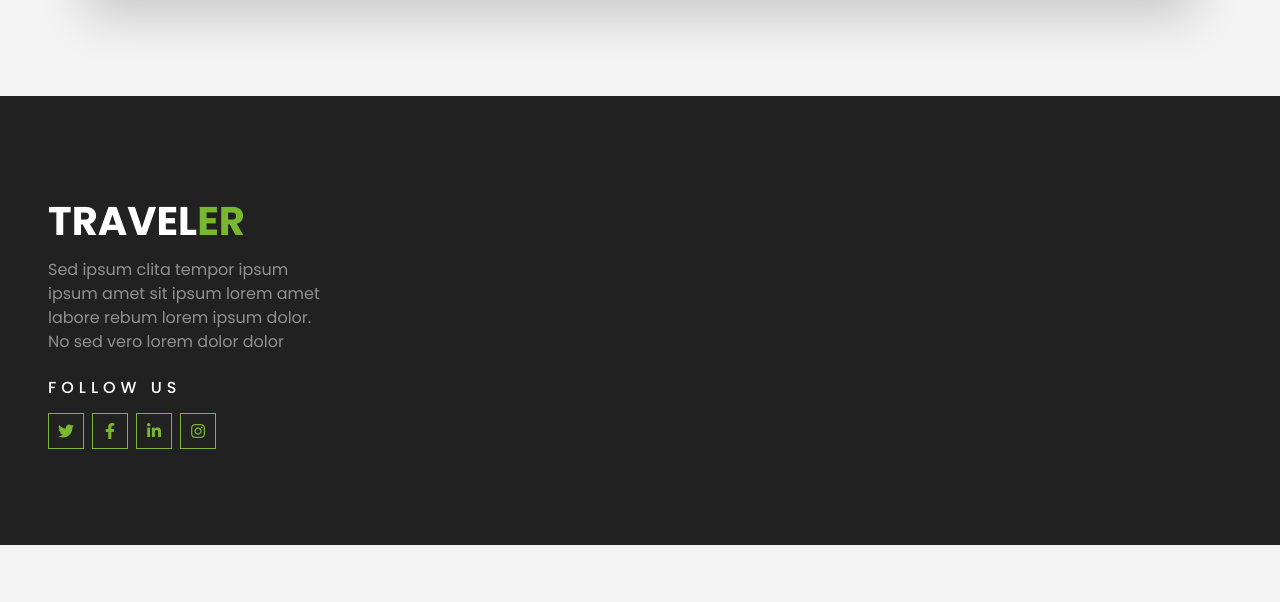
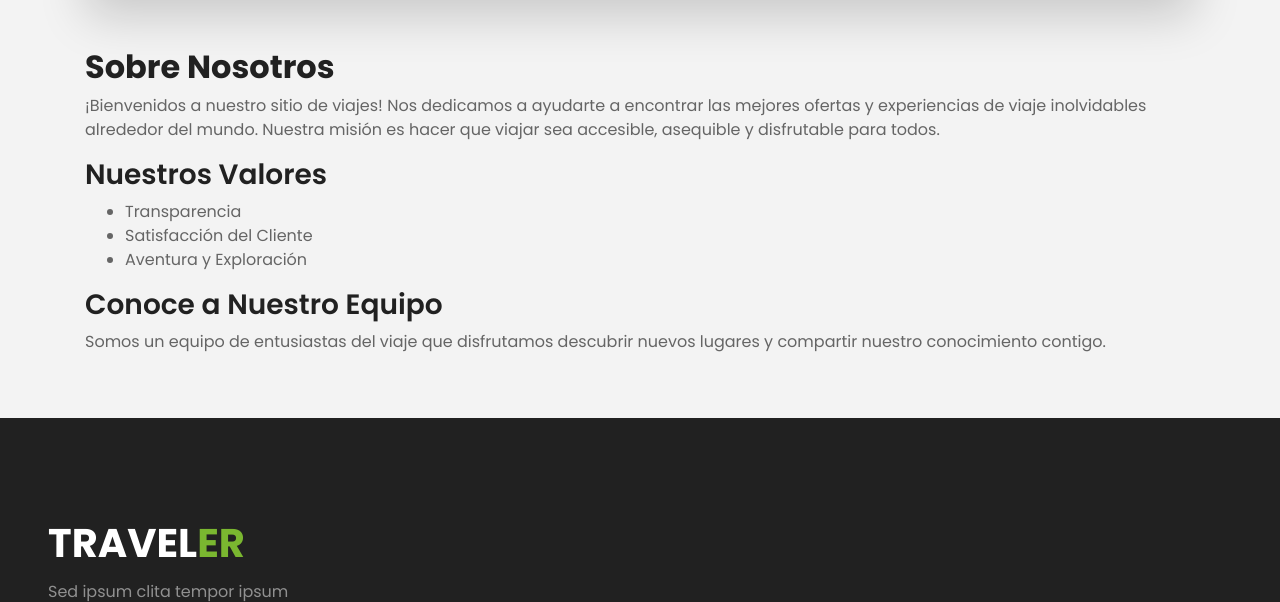
Before and after one commit to iboncas/IW-BI-07, a Django app: page /aboutus/ in a window 1280 px wide. Shown: the part 140-742 px from the top of the page. Run offline with Django 5.2, Linux system fonts and the light colour scheme; some libraries are stand-ins or nearby versions.

Commit message:
Ofertas y cambios de idioma

```diff
--- a/travelOffersApp/templates/aboutus.html
+++ b/travelOffersApp/templates/aboutus.html
@@ -1,7 +1,16 @@
 {% extends "base.html" %}
 
-{% block title %}Travel Offers{% endblock %}
+{% block title %}Sobre Nosotros{% endblock %}
 
 {% block content %}
-
+    <h2>Sobre Nosotros</h2>
+    <p>¡Bienvenidos a nuestro sitio de viajes! Nos dedicamos a ayudarte a encontrar las mejores ofertas y experiencias de viaje inolvidables alrededor del mundo. Nuestra misión es hacer que viajar sea accesible, asequible y disfrutable para todos.</p>
+    <h3>Nuestros Valores</h3>
+    <ul>
+        <li>Transparencia</li>
+        <li>Satisfacción del Cliente</li>
+        <li>Aventura y Exploración</li>
+    </ul>
+    <h3>Conoce a Nuestro Equipo</h3>
+    <p>Somos un equipo de entusiastas del viaje que disfrutamos descubrir nuevos lugares y compartir nuestro conocimiento contigo.</p>
 {% endblock %}
--- a/travelOffersApp/templates/paises.html
+++ b/travelOffersApp/templates/paises.html
@@ -1,9 +1,9 @@
 {% extends "base.html" %}
 
-{% block title %}Countries{% endblock %}
+{% block title %}Países{% endblock %}
 
 {% block content %}
-    <h1>Countries</h1>
+    <h1>Países</h1>
     <ul>
         {% for pais in paises %}
             <li>
--- a/travelOffersApp/urls.py
+++ b/travelOffersApp/urls.py
@@ -4,7 +4,7 @@ from . import views
 urlpatterns = [
     path('', views.landing, name='landing'),
     path('ofertas/', views.ofertas, name='ofertas'),
-    path('ofertas/<int:offer_id>/', views.oferta, name='oferta'),
+    path('ofertas/<int:id_oferta>/', views.oferta, name='oferta'),
     path('paises/', views.paises, name='paises'),
     path('paises/<str:nombre>/', views.pais, name='pais'),
     path('categorias/', views.categorias, name='categorias'),
--- a/travelOffersApp/views.py
+++ b/travelOffersApp/views.py
@@ -7,11 +7,13 @@ def landing(request):
 
 # Todas las ofertas
 def ofertas(request):
-    return render(request, 'ofertas.html')
+    ofertas = Oferta.objects.all()
+    return render(request, 'ofertas.html', {'ofertas': ofertas})
 
 # Info de oferta
-def oferta(request, offer_id):
-    return render(request, 'oferta.html', {'offer_id': offer_id})
+def oferta(request, id_oferta):
+    oferta = get_object_or_404(Oferta, id_oferta=id_oferta)
+    return render(request, 'oferta.html', {'oferta': oferta})
 
 # Todos los países
 def paises(request):
```
Also changed, not shown: travelOffersApp/templates/oferta.html (+8 -2 lines), travelOffersApp/templates/ofertas.html (+10 -2 lines), travelOffersApp/templates/pais.html (+5 -5 lines), db.sqlite3.
